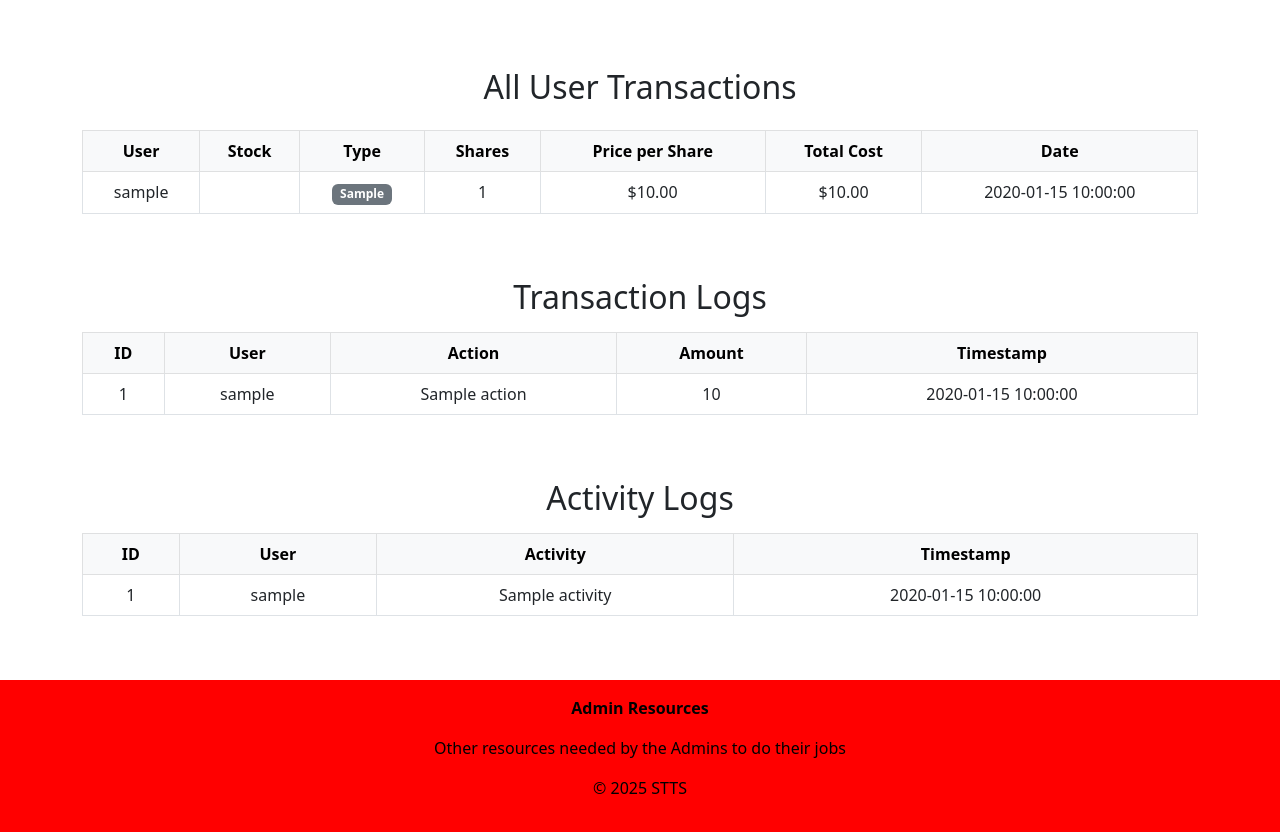
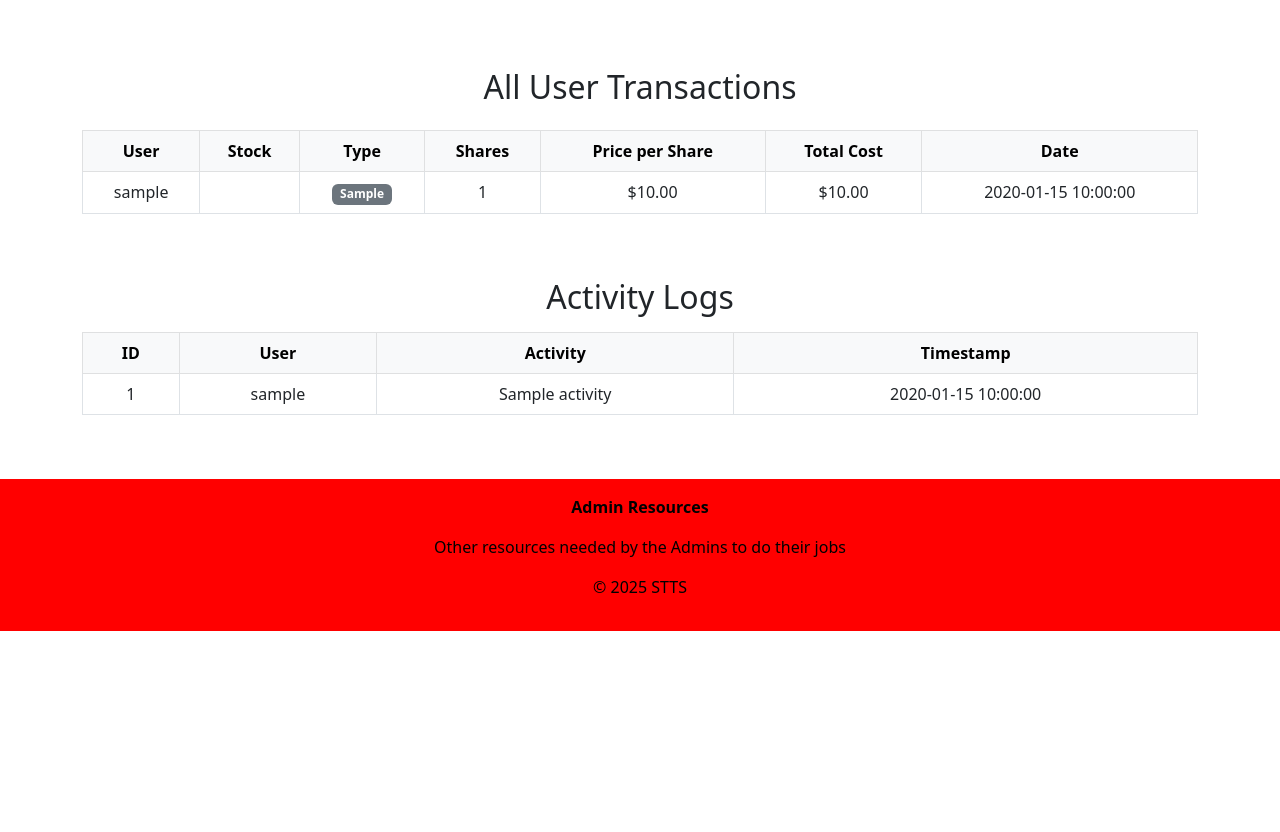
Before and after one commit to ivazqu10/Stocks, a Flask app: template templates/admin_logs.html in a window 1280 px wide. Shown: the part 16-848 px from the top of the page. After the commit the page ends 647 px from the top, so only its background shows below. Run offline with Flask 3, Linux system fonts and the light colour scheme; tables that the repository leaves empty hold one stand-in row (values such as "Sample post"); the template is opened without the code that fills it: values that come from a table or form of the project are taken from there, most other values are stand-ins (such as "Sample title", 1, 10 or a date in 2020).

Commit message:
Updated visuals on Admin logs
clean up the visual representation of the logs page

```diff
--- a/templates/admin_logs.html
+++ b/templates/admin_logs.html
@@ -43,36 +43,6 @@
     <p class="text-center text-muted">No transactions recorded yet.</p>
     {% endif %}
 
-    <h2 class="text-center mb-3">Transaction Logs</h2>
-    {% if transaction_logs %}
-    <div class="table-responsive mb-5">
-        <table class="table table-bordered text-center">
-            <thead class="table-light">
-                <tr>
-                    <th>ID</th>
-                    <th>User</th>
-                    <th>Action</th>
-                    <th>Amount</th>
-                    <th>Timestamp</th>
-                </tr>
-            </thead>
-            <tbody>
-                {% for t in transaction_logs %}
-                <tr>
-                    <td>{{ t.id }}</td>
-                    <td>{{ t.user.username }}</td>
-                    <td>{{ t.action }}</td>
-                    <td>{{ t.amount }}</td>
-                    <td>{{ t.timestamp.strftime('%Y-%m-%d %H:%M:%S') }}</td>
-                </tr>
-                {% endfor %}
-            </tbody>
-        </table>
-    </div>
-    {% else %}
-    <p class="text-center text-muted">No transaction logs available.</p>
-    {% endif %}
-
     <h2 class="text-center mb-3">Activity Logs</h2>
     {% if logs %}
     <div class="table-responsive mb-5" style="max-height: 500px; overflow-y: auto;">
```
